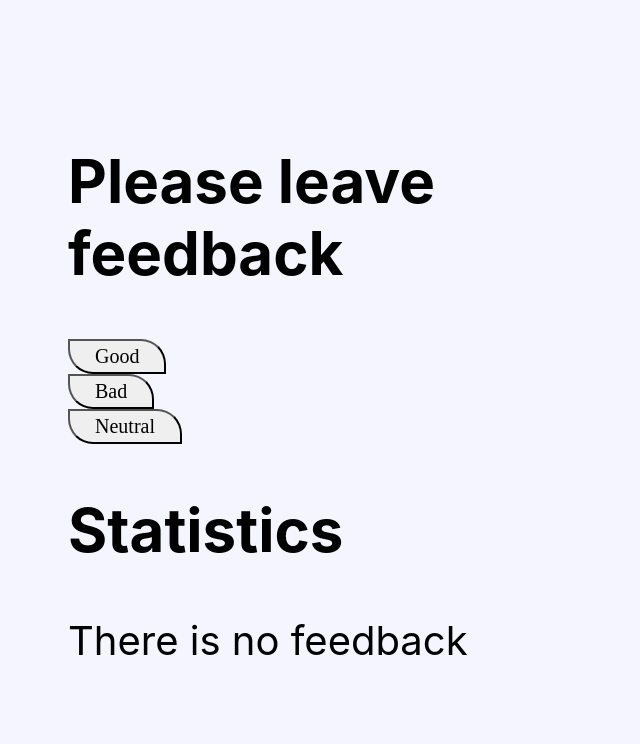
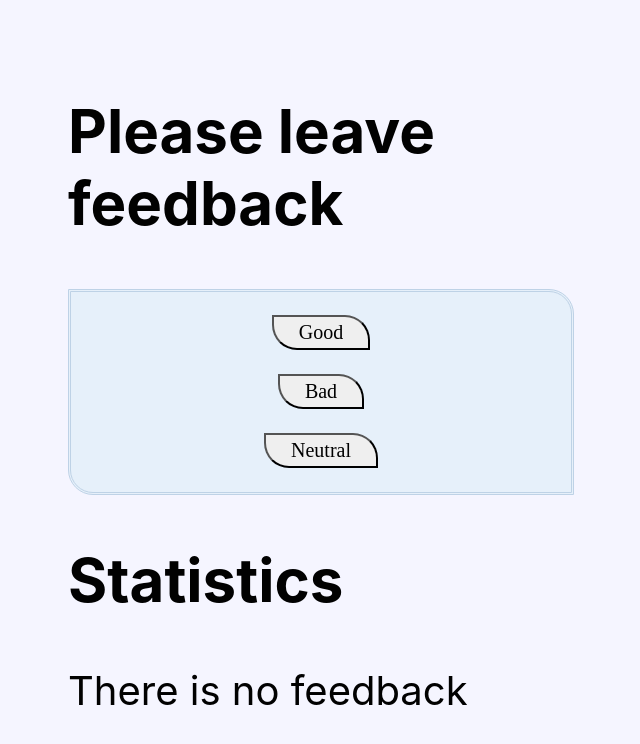
Before and after one commit to OlehKozubJS/goit-react-hw-02-feedback, a React (Create React App) app: page / in a window 1280 px wide. Shown: the top 744 px of the page, without its empty margins (322-962 px from the left). Built offline with nearby package versions, Linux system fonts and the light colour scheme; a web font is replaced by a local one.

Commit message:
update FeedbackOptions style

```diff
--- a/src/components/Feedback/FeedbackCSS/FeedbackOptions.module.css
+++ b/src/components/Feedback/FeedbackCSS/FeedbackOptions.module.css
@@ -1,4 +1,4 @@
-.contactForm {
+.feedbackOptions {
     width: 100%;
     height: 200px;
     border: 3px double rgb(190, 210, 230);
--- a/src/components/Feedback/FeedbackOptions.jsx
+++ b/src/components/Feedback/FeedbackOptions.jsx
@@ -9,7 +9,7 @@ export class FeedbackOptions extends Component {
 
     render() {
         return (
-            <div onClick={this.props.onLeaveFeedback}>
+            <div className={FeedbackOptionsStyles.feedbackOptions} onClick={this.props.onLeaveFeedback}>
                 {this.renderOptionButtons()}
             </div>
         )
```
